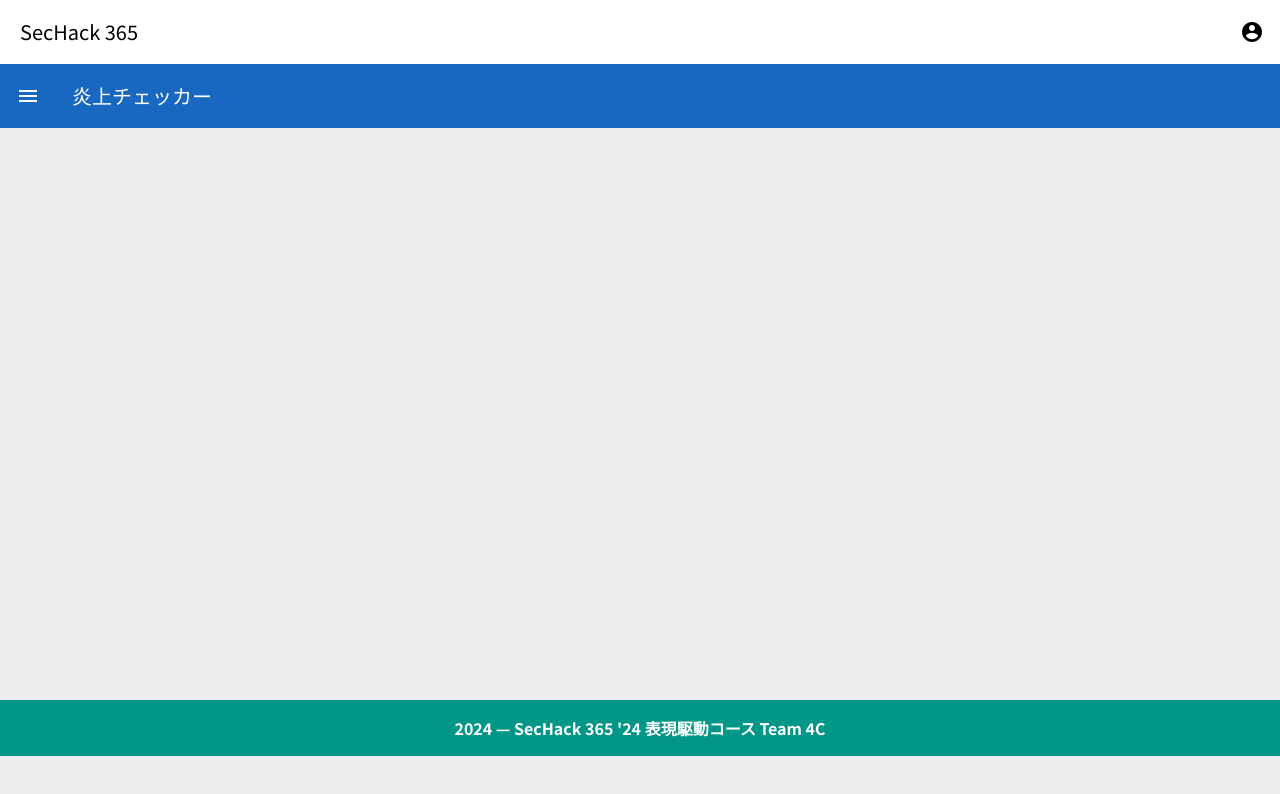
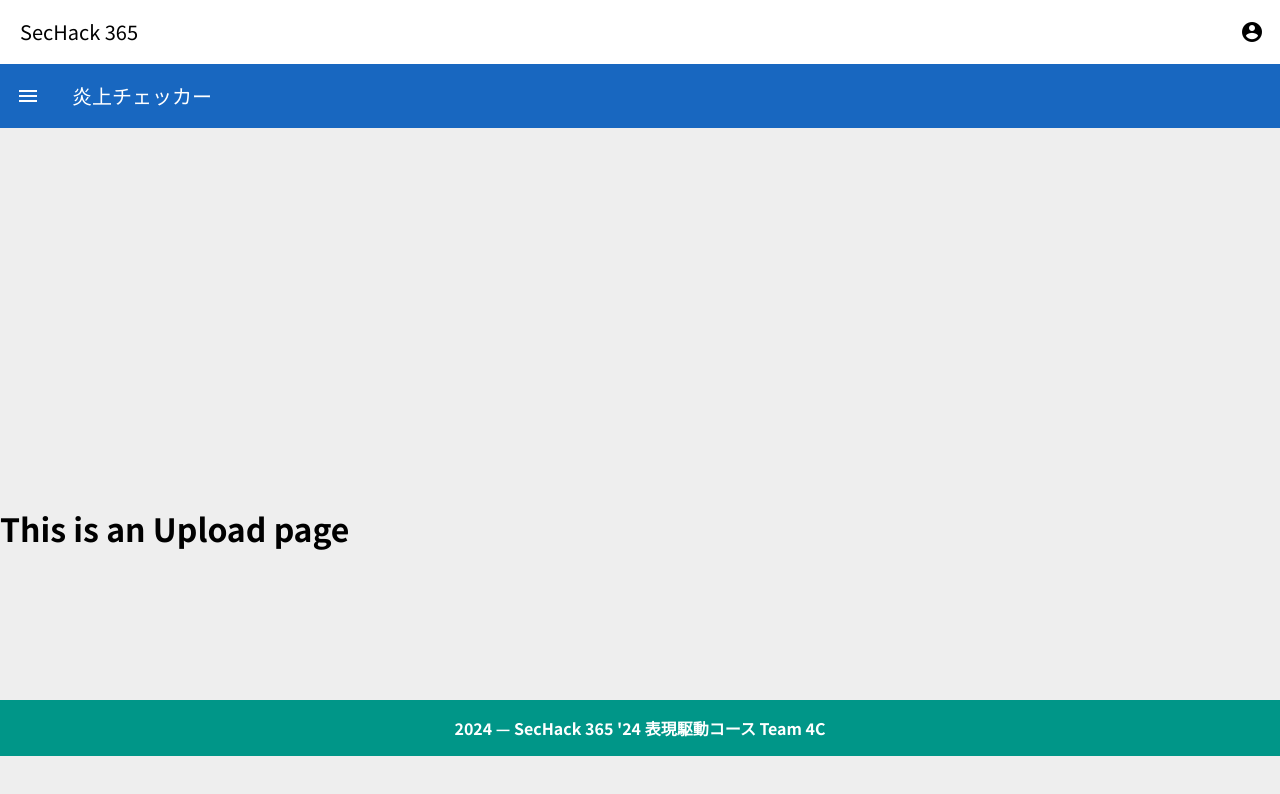
Before and after one commit to uyukigakata/enjop, a Vue app in the folder frontend/: page /upload in a window 1280 px wide. Shown: the top 794 px of the page. Built offline with nearby package versions, Linux system fonts and the light colour scheme.

Commit message:
[add] UploadView

```diff
--- a/frontend/src/router/index.ts
+++ b/frontend/src/router/index.ts
@@ -1,5 +1,6 @@
 import { createRouter, createWebHistory } from 'vue-router'
 import HomeView from '../views/HomeView.vue'
+import UploadView from '@/views/UploadView.vue'
 
 const router = createRouter({
   history: createWebHistory(import.meta.env.BASE_URL),
@@ -8,6 +9,11 @@ const router = createRouter({
       path: '/',
       name: 'home',
       component: HomeView
+    },
+    {
+      path: '/upload',
+      name: 'upload',
+      component: UploadView
     },
     {
       path: '/about',
--- /dev/null
+++ b/frontend/src/views/UploadView.vue
@@ -0,0 +1,15 @@
+<template>
+    <div class="about">
+        <h1>This is an Upload page</h1>
+    </div>
+</template>
+
+<style>
+@media (min-width: 1024px) {
+    .about {
+        min-height: 100vh;
+        display: flex;
+        align-items: center;
+    }
+}
+</style>
```
